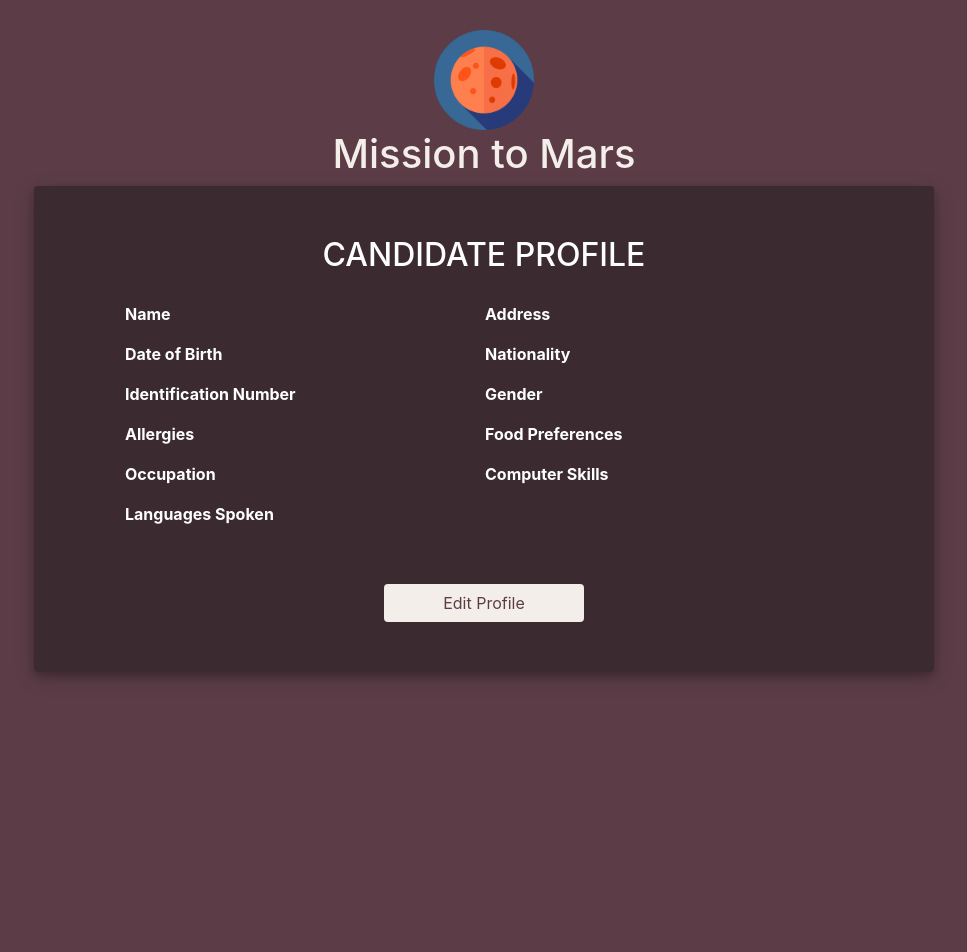
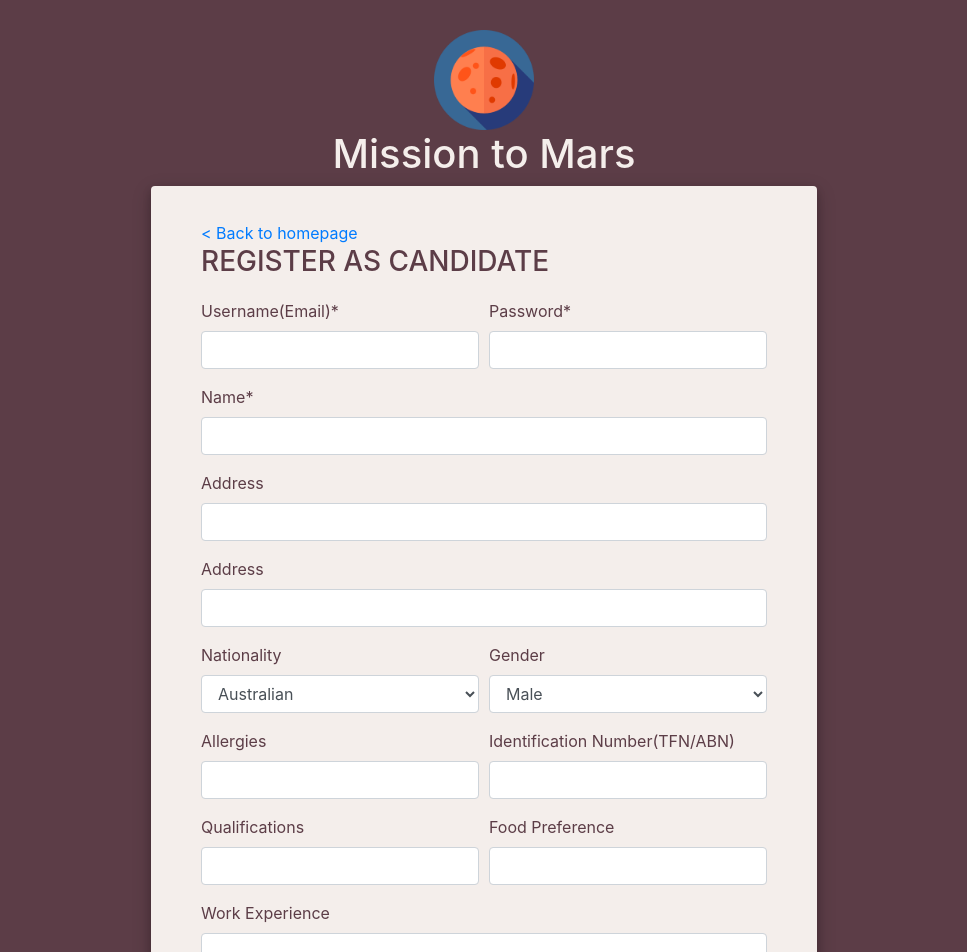
Before and after one commit to archer0302/FIT5136_S1_2020_40_react, a React (Create React App) app: page /candidate/edit in a window 1280 px wide. Shown: the top 952 px of the page, without its empty margins (156-1123 px from the left). Built offline with nearby package versions, Linux system fonts and the light colour scheme.

Commit message:
Edit candidate profile and reconstruture project

```diff
--- a/src/App.js
+++ b/src/App.js
@@ -4,9 +4,9 @@ import LoginPage from './login/LoginPage';
 import { Media, Container } from 'react-bootstrap';
 import { Switch, Route, BrowserRouter } from 'react-router-dom';
 import styled from 'styled-components';
-import CandidateInformation from './candidate/CandidateInformation';
+import CandidateView from './candidate/CandidateView';
 import LogoutButton from './LogoutButton';
-import Register from './register/Register';
+import CandidateForm from './candidate/CandidateForm';
 import MissionForm from './mission/MissionForm';
 import MissionList from './mission/MissionList';
 import MissionView from "./mission/MissionView";
@@ -50,8 +50,9 @@ const App = () => {
           }
           <Switch>
             <Route path="/mission" exact component={MissionList}/>
-            <Route path="/register" render={(props) => <Register {...props} setUserName={setUserName}/>}/>
-            <Route path="/candidate" render={(props) => <CandidateInformation {...props}/>}/>
+            <Route path="/register" render={(props) => <CandidateForm {...props} setUserName={setUserName}/>}/>
+            <Route path="/candidate/edit" render={(props) => <CandidateForm {...props}/>}/>
+            <Route path="/candidate" render={(props) => <CandidateView {...props}/>}/>
             <Route path="/mission/new" render={(props) => <MissionForm {...props}/>}/>
             <Route path="/mission/view/:id" render={(props) => <MissionView {...props} missionId={props.match.params.id}/>}/>
             <Route path="/mission/edit/:id" render={(props) => <MissionForm {...props} missionId={props.match.params.id}/>}/>
--- a/src/register/Register.js
+++ b/src/candidate/CandidateForm.js
@@ -1,4 +1,4 @@
-import React, { useState } from 'react';
+import React, { useState, useEffect } from 'react';
 import { Form, Col, Button, Modal } from 'react-bootstrap';
 import { useHistory } from 'react-router-dom';
 import { useFormik } from 'formik';
@@ -19,73 +19,11 @@ const RegisterForm = styled(Form)`
   box-shadow: 0 4px 8px 0 rgba(0, 0, 0, 0.2), 0 6px 20px 0 rgba(0, 0, 0, 0.19);
 `
 
-
-const Register =  ({ setUserName }) => {
+const CandidateForm =  () => {
     const history = useHistory();
-    const [candidate, setCandidate] = useState({});
+    const candidateId = window.localStorage.getItem("id");
     const [showConsent, setShowConsent] = useState(false);
-    // const [showMessage, setShowMessage] = useState(false);
-
-    const displayConsent = () => setShowConsent(true);
-    const closeConsent = () => setShowConsent(false);
-
-	/** yup validation schema */
-	const schema = yup.object({
-        email: yup.string()
-            .required()
-            .email('Invalid email'),
-		password: yup.string()
-            .required(),
-        name: yup.string()
-             .required(),
-        //address: yup.string()
-        //     .required(),
-        //dob: yup.string()
-        //     .required(),
-        nationality: yup.string()
-            .required(),
-        gender: yup.string()
-            .required(),
-        // identificationNo: yup.string()
-        //     .required(),
-        // foodPreferences: yup.string()
-        //     .required(),
-        // workExperience: yup.string()
-        //     .required(),
-        // computerSkills: yup.string()
-        //     .required(),
-        // languages: yup.string()
-        //     .required(),
-        // allergies: yup.string()
-        //     .required(),
-        occupation: yup.string()
-            .required(),
-        qualifications: yup.string()
-            .required(),
-    });
-
-
-    const submitRegister = () => {
-        axios.post(`http://localhost:8080/candidate/register`, candidate)
-            .then(res => {
-                // if success then do...
-                console.log(res);
-                closeConsent();
-                window.localStorage.setItem('role', 'candidate');
-                window.localStorage.setItem('id', res.data.id);
-                window.localStorage.setItem('userName', res.data.name);
-                history.push(`/candidate`);
-            })
-            .catch(function (error) {
-                // if error (http status not 200) then do...
-                console.log(error);
-            });
-    }
-
-    /** setup formik */
-	const formik = useFormik({
-        /** init value */
-        initialValues: {
+    const [candidate, setCandidate] = useState({
         email: '',
         password: '',
         address: '',
@@ -101,13 +39,65 @@ const Register =  ({ setUserName }) => {
         allergies:'',
         occupation:'',
         qualifications:'',
+    });
+
+    const displayConsent = () => setShowConsent(true);
+    const closeConsent = () => setShowConsent(false);
+
+	/** yup validation schema */
+	const schema = yup.object({
+        email: yup.string()
+            .required()
+            .email('Invalid email'),
+		password: yup.string()
+            .required(),
+        name: yup.string()
+             .required(),
+    });
+
+    useEffect(() =>  {
+        if (candidateId) {
+                const fetchData = async () => {
+                const candidateResponse = await axios.get(`http://localhost:8080/candidate/${candidateId}`);
+                const candidateData = candidateResponse.data;
+                setCandidate(candidateData);
+            }
+            fetchData();
+        }
+    }, [candidateId]);
+
+    const submitForm = () => {
+        const url = candidateId ? `http://localhost:8080/candidate/${candidateId}` : `http://localhost:8080/candidate/register`;
+        axios.post(url, formik.values)
+            .then(res => {
+                if (!candidateId) {
+                    closeConsent();
+                    window.localStorage.setItem('role', 'candidate');
+                    window.localStorage.setItem('id', res.data.id);
+                    window.localStorage.setItem('userName', res.data.name);
+                }
+                history.push(`/candidate`);
+            })
+            .catch(function (error) {
+                // if error (http status not 200) then do...
+                console.log(error);
+            });
+    }
+
+    /** setup formik */
+	const formik = useFormik({
+        enableReinitialize: true,
+        /** init value */
+        initialValues: {
+            ...candidate
         },
         /** actions when you click submit button */
         onSubmit: values => {
+            if (candidateId) {
+                submitForm();
+            } else {
                 displayConsent();
-            setCandidate(values);
-            console.log('submit');
-            console.log(values);
+            }
         }
         ,
         /** validation schema */
@@ -117,8 +107,15 @@ const Register =  ({ setUserName }) => {
     return(
         <>
             <RegisterForm onSubmit={formik.handleSubmit}>
+                {
+                    candidateId ? (
+                        <Link to="/candidate"> &lt; Back to profile view</Link>
+                    ) : (
                         <Link to="/"> &lt; Back to homepage</Link>
-                <h3 style={{marginBottom: '20px'}}>Register as candidate</h3>
+                    )
+                }
+                <h3 style={{marginBottom: '20px'}}>{candidateId ? 'EDIT PROFILE' : 'REGISTER AS CANDIDATE'}</h3>
+                { !candidateId && (
                     <Form.Row>
                         <Form.Group as={Col} controlId="formGridUsername">
                             <Form.Label>Username(Email)*</Form.Label>
@@ -146,6 +143,7 @@ const Register =  ({ setUserName }) => {
                             <ErrorMessage>{formik.errors.password && formik.touched.password && formik.errors.password}</ErrorMessage>
                         </Form.Group>
                     </Form.Row>
+                ) }
 
                 <Form.Group controlId="formGridName">
                     <Form.Label>Name*</Form.Label>
@@ -259,7 +257,6 @@ const Register =  ({ setUserName }) => {
                     <Form.Group as={Col} controlId="formGridFoodPreference">
                         <Form.Label>Food Preference</Form.Label>
                         <Form.Control
-                            //type="foodPreferences"
                             name="foodPreferences"
                             onChange={formik.handleChange}
                             onBlur={formik.handleBlur}
@@ -269,10 +266,9 @@ const Register =  ({ setUserName }) => {
                     </Form.Group>
                 </Form.Row>
 
-                <Form.Group controlId="formGridddWorkExp">
+                <Form.Group controlId="formGridWorkExperience">
                     <Form.Label>Work Experience</Form.Label>
                     <Form.Control
-                        //type="workExperience"
                         name="workExperience"
                         onChange={formik.handleChange}
                         onBlur={formik.handleBlur}
@@ -285,7 +281,6 @@ const Register =  ({ setUserName }) => {
                     <Form.Group as={Col} controlId="formGridOccupation">
                         <Form.Label>Occupation</Form.Label>
                         <Form.Control
-                            //type="occupation"
                             name="occupation"
                             onChange={formik.handleChange}
                             onBlur={formik.handleBlur}
@@ -297,7 +292,6 @@ const Register =  ({ setUserName }) => {
                     <Form.Group as={Col} controlId="formGridFoodCSkill">
                         <Form.Label>Computer Skills</Form.Label>
                         <Form.Control
-                            //type="computerSkills"
                             name="computerSkills"
                             onChange={formik.handleChange}
                             onBlur={formik.handleBlur}
@@ -311,7 +305,6 @@ const Register =  ({ setUserName }) => {
                 <Form.Group controlId="formGridLanguages">
                     <Form.Label>Languages Spoken</Form.Label>
                     <Form.Control
-                        //type="languages"
                         name="languages"
                         onChange={formik.handleChange}
                         onBlur={formik.handleBlur}
@@ -320,14 +313,17 @@ const Register =  ({ setUserName }) => {
                     <ErrorMessage>{formik.errors.languages && formik.touched.languages && formik.errors.languages}</ErrorMessage>
                 </Form.Group>
                 {/** submit button */}
-                <Button type="submit" variant="flat-primary">Register</Button>
+                <Button type="submit" variant="flat-primary">
+                    {candidateId ? 'Save' : 'Register'}
+                </Button>
+            </RegisterForm>
             <Modal show={showConsent}>
                 <Modal.Header>
                 <Modal.Title>Authorisation Confirm</Modal.Title>
                 </Modal.Header>
                 <Modal.Body>I confirm that....(Can not complete register if decline)</Modal.Body>
                 <Modal.Footer>
-                        <Button variant="success" onClick={submitRegister}>
+                    <Button variant="success" onClick={submitForm}>
                         Confirm
                     </Button>
                     <Button variant="danger" onClick={closeConsent}>
@@ -335,8 +331,7 @@ const Register =  ({ setUserName }) => {
                     </Button>
                 </Modal.Footer>
             </Modal>
-            </RegisterForm>
         </>
     )
 }
-export default Register;
+export default CandidateForm;
--- a/src/candidate/CandidateInformation.js
+++ b/src/candidate/CandidateView.js
@@ -2,6 +2,7 @@ import React, { useState, useEffect } from 'react';
 import axios from 'axios';
 import styled from 'styled-components';
 import { Button } from 'react-bootstrap';
+import { Link } from 'react-router-dom';
 
 const Wrapper = styled.div`
     background-color: #3b2b30;
@@ -30,7 +31,7 @@ const StyledTable = styled.table`
     }
 `;
 
-const CandidateInformation = () => {
+const CandidateView = () => {
     const candidateId = window.localStorage.getItem("id");
 
     const [candidate, setCandidate] = useState({});
@@ -40,7 +41,6 @@ const CandidateInformation = () => {
         if (candidateId) {
             const fetchData = async () => {
                 const response = await axios.get(`http://localhost:8080/candidate/${candidateId}`);
-                console.log(response.data);
                 setCandidate(response.data);
             }
             fetchData();
@@ -89,11 +89,15 @@ const CandidateInformation = () => {
 
                 </StyledTable>
                 <div style={{ display: 'flex', justifyContent: 'center'}}>
-                    <Button style={{width: '200px' }} type='button' variant="flat-white">Edit Profile</Button>
+                    <Link to="/candidate/edit">
+                        <Button style={{width: '200px' }} type='button' variant="flat-white">
+                                Edit Profile
+                        </Button>
+                    </Link>
                 </div>
             </Content>
         </Wrapper>
     )
 }
 
-export default CandidateInformation;
+export default CandidateView;
--- a/src/login/LoginForm.js
+++ b/src/login/LoginForm.js
@@ -44,7 +44,7 @@ const LoginForm = ({role, setUserName}) => {
 					window.localStorage.setItem('userName', res.data.name);
 					setUserName(res.data.name);
 					if (role === 'candidate') {
-						history.push(`/candidate/${res.data.id}`);
+						history.push(`/candidate`);
 					} else {
 						history.push(`/mission`);
 					}
```
Also changed, not shown: src/administrator/AdministratorRouter.js (deleted, +0 -16 lines), src/coordinator/CoordinatorPage.js (deleted, +0 -32 lines), src/coordinator/CoordinatorRouter.js (deleted, +0 -16 lines), src/criteria/CriteriaForm.js (deleted). Lines whose indentation alone changed are shown as unchanged.
